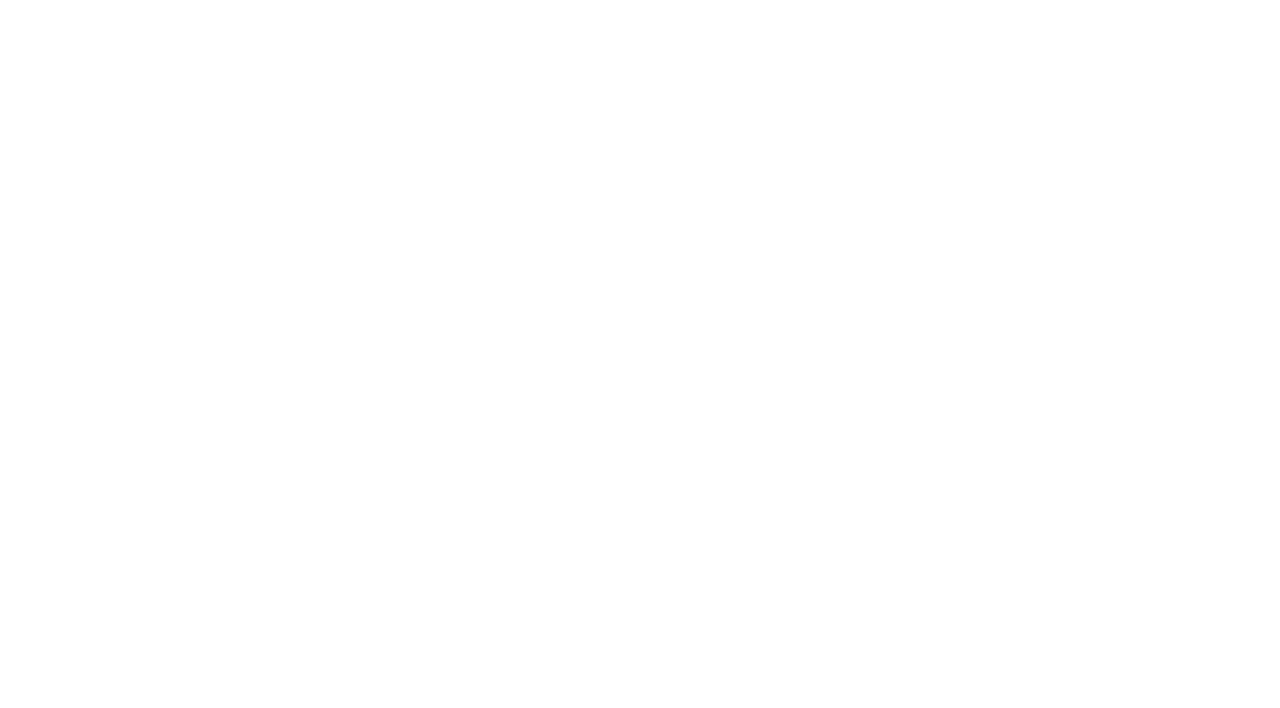
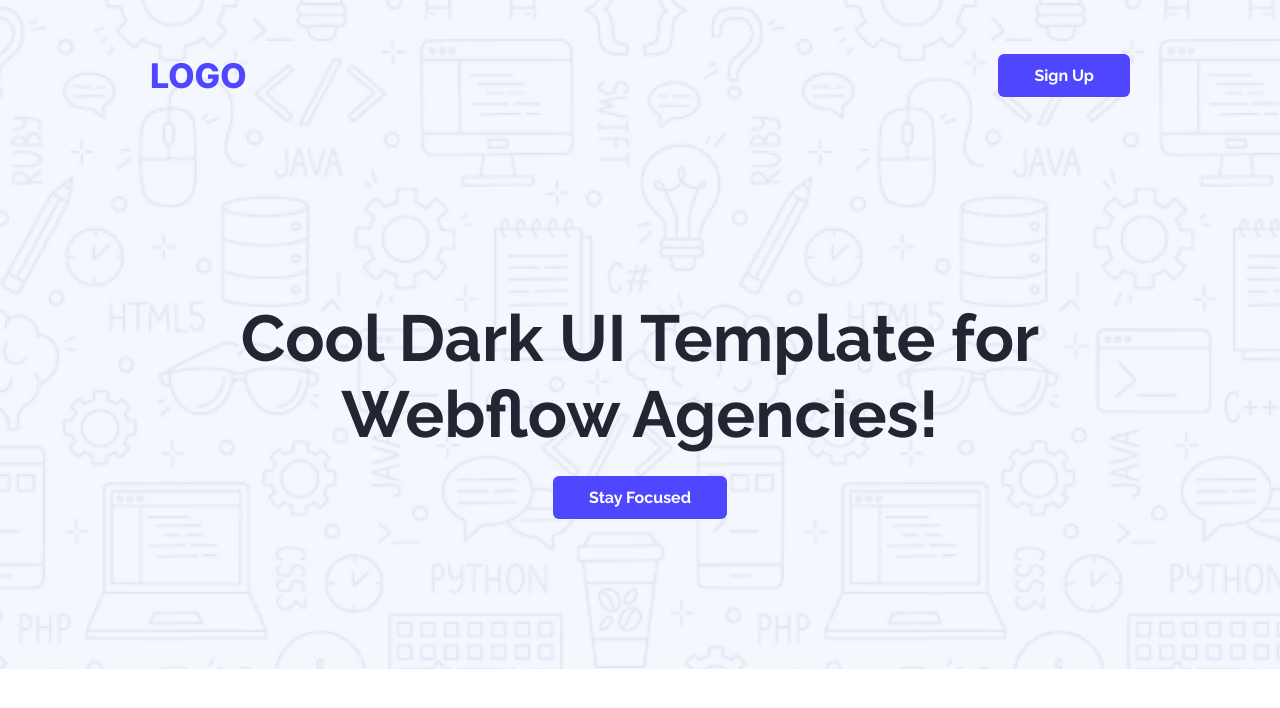
Before and after one commit to RuhulAminSharif/PH_L1_A01, a plain HTML site: page index.html in a window 1280 px wide. Drawn offline with Linux system fonts and the light colour scheme.

Commit message:
Feat: Completed header section

```diff
--- a/index.html
+++ b/index.html
@@ -4,18 +4,38 @@
     <meta charset="UTF-8" />
     <meta name="viewport" content="width=device-width, initial-scale=1.0" />
     <title>PH L1 A01</title>
+    <link rel="preconnect" href="https://fonts.googleapis.com" />
+    <link rel="preconnect" href="https://fonts.gstatic.com" crossorigin />
+    <link
+      href="https://fonts.googleapis.com/css2?family=Inter:ital,opsz,wght@0,14..32,100..900;1,14..32,100..900&display=swap"
+      rel="stylesheet"
+    />
+    <link rel="preconnect" href="https://fonts.googleapis.com" />
+    <link rel="preconnect" href="https://fonts.gstatic.com" crossorigin />
+    <link
+      href="https://fonts.googleapis.com/css2?family=Inter:ital,opsz,wght@0,14..32,100..900;1,14..32,100..900&family=Raleway:ital,wght@0,100..900;1,100..900&display=swap"
+      rel="stylesheet"
+    />
     <link rel="stylesheet" href="styles/style.css" />
   </head>
   <body>
     <!-- header section starts -->
     <header>
-      <!-- navbar starts -->
-      <nav></nav>
-      <!-- navbar ends -->
+      <div class="header">
+        <!-- navbar starts -->
+        <nav class="navbar">
+          <h1 class="primary-color">LOGO</h1>
+          <button class="btn">Sign Up</button>
+        </nav>
+        <!-- navbar ends -->
 
-      <!-- banner starts -->
-      <div class="banner"></div>
-      <!-- banner ends -->
+        <!-- banner starts -->
+        <div class="banner">
+          <p class="banner-text">Cool Dark UI Template for Webflow Agencies!</p>
+          <button class="btn primary-color">Stay Focused</button>
+        </div>
+        <!-- banner ends -->
+      </div>
     </header>
     <!-- header section ends -->
 
--- a/styles/style.css
+++ b/styles/style.css
@@ -0,0 +1,57 @@
+/* Global Styles */
+*{
+  margin: 0;
+  padding: 0;
+}
+.primary-color{
+  color: #4E47FF;
+}
+
+/* Common styles */
+.btn {
+  padding: 12px 36px;
+  border-radius: 6px;
+  border: none;
+  background-color: #4E47FF;
+  color: #fff;
+  font-family: 'Raleway', sans-serif;
+  font-size: 16px;
+  font-weight: bold;
+}
+
+/* header styles */
+header {
+  background-image: url(../assets/images/Hero-bg.png);
+  background-repeat: no-repeat;
+  background-size: cover;
+  background-position: center;
+}
+/* navbar styles */
+.header .navbar {
+  display: flex;
+  justify-content: space-between;
+  align-items: center;
+  margin: 0px 150px;
+  height: 150px;
+}
+
+.header .navbar h1 {
+  font-family: 'Inter', sans-serif;
+  font-size: 34px;
+  font-weight: 800;
+}
+
+.header .banner {
+  font-family: 'Raleway', sans-serif;
+  text-align: center;
+  max-width: 905px;
+  margin: 0 auto;
+  padding: 150px 0px;
+}
+
+.banner-text {
+  font-size: 65px;
+  font-weight: bold;
+  color: #252432;
+  margin-bottom: 24px;
+}
```
